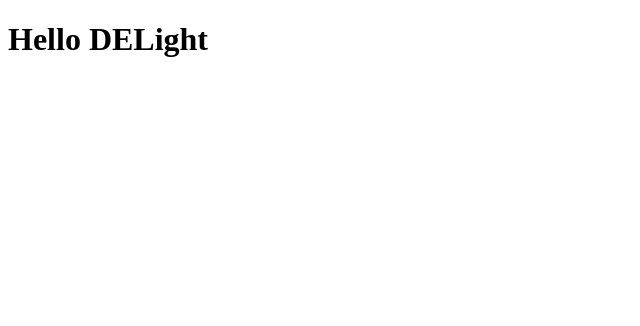
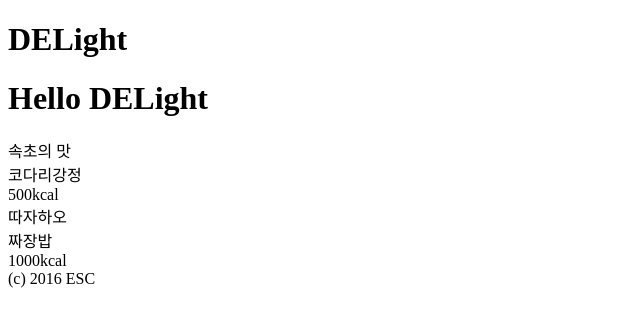
Before and after one commit to galsaekgom/ESC_DELight, a plain HTML site: page index.html in a window 1280 px wide. Shown: the whole page, without its empty margins (0-640 px from the left). Drawn offline with nearby package versions, Linux system fonts and the light colour scheme.

Commit message:
json dummy data로 출력 테스트, index파일 기본적인 구조 작성

```diff
--- a/index.html
+++ b/index.html
@@ -1,11 +1,25 @@
 <!DOCTYPE html>
-<html lang="en">
+<html lang="ko">
 <head>
     <meta charset="UTF-8">
     <title>DELight</title>
 </head>
 <body>
-    <h1>Hello DELight</h1>	<!-- heechang added 1 line for broswer test -->
+    <header>
+        <h1>DELight</h1>
+    </header>
+
+    <main>
+        <h1>Hello DELight</h1>	<!-- heechang added 1 line for broswer test -->
+        <section class="menus">
+        </section>
+    </main>
+
+    <footer>
+        (c) 2016 ESC
+    </footer>
+
 <script src="https://code.jquery.com/jquery-1.12.3.min.js"></script>
+<script src="js/app.js"></script>
 </body>
 </html>
--- /dev/null
+++ b/js/app.js
@@ -0,0 +1,18 @@
+
+$(function(){
+    $.getJSON('test/data.json', function(data){
+        $.each(data, function(idx, elem){
+            drawMenu(elem)
+        })
+    });
+});
+
+
+function drawMenu(data){
+    $('section.menus')
+        .append('<div class="menu">'+
+                '<div class="store">'+data.store+'</div>' +
+                '<div class="name">'+data.name+'</div>' +
+                '<div class="cal">'+data.cal+'kcal</div>' +
+                '</div>')
+}
--- /dev/null
+++ b/test/data.json
@@ -0,0 +1,11 @@
+[{
+  "name" : "코다리강정",
+  "store" : "속초의 맛",
+  "cal" : "500",
+  "imgSrc" : ""
+},{
+  "name" : "짜장밥",
+  "store" : "따자하오",
+  "cal" : "1000",
+  "imgSrc" : ""
+}]
```
